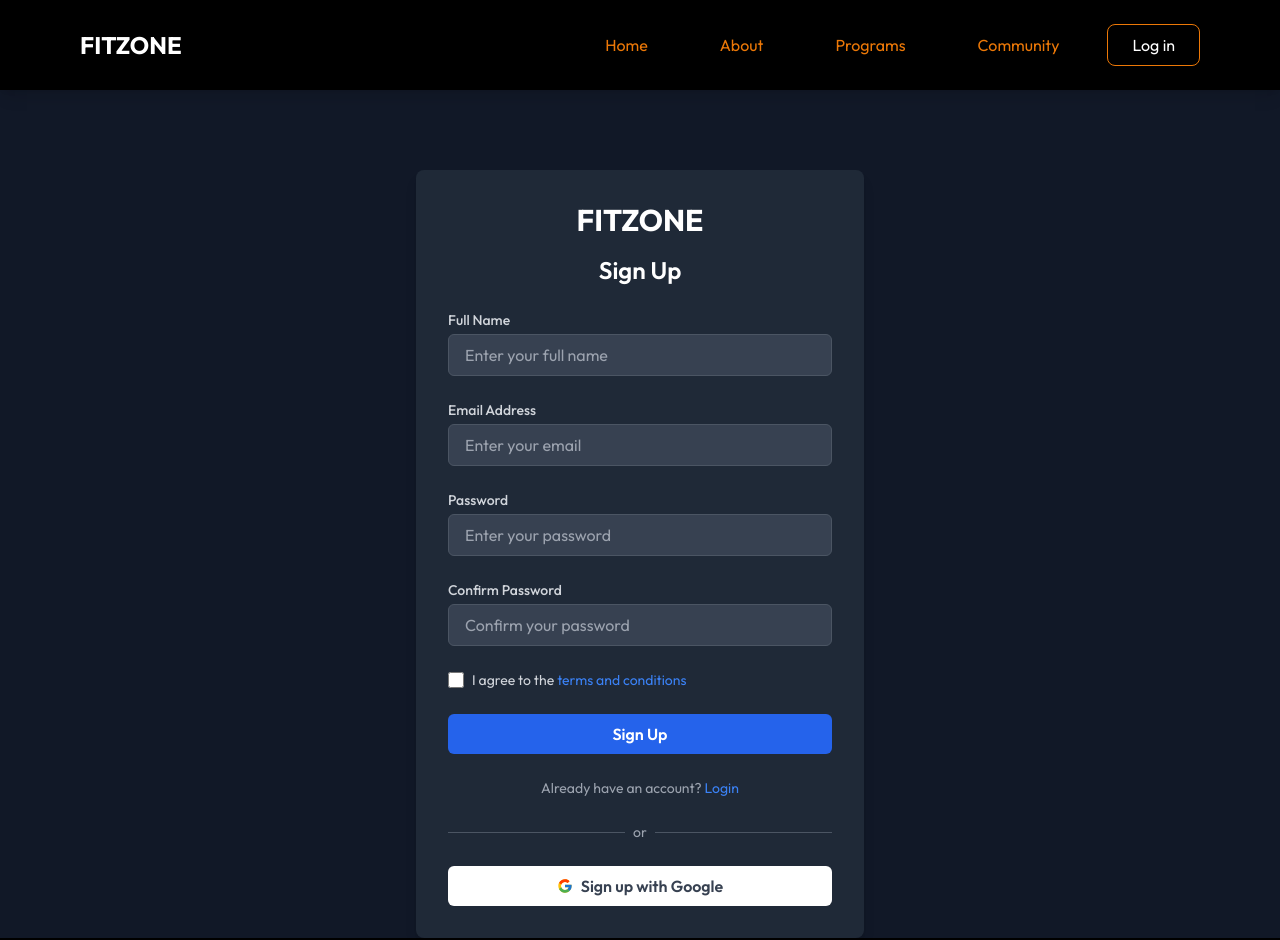
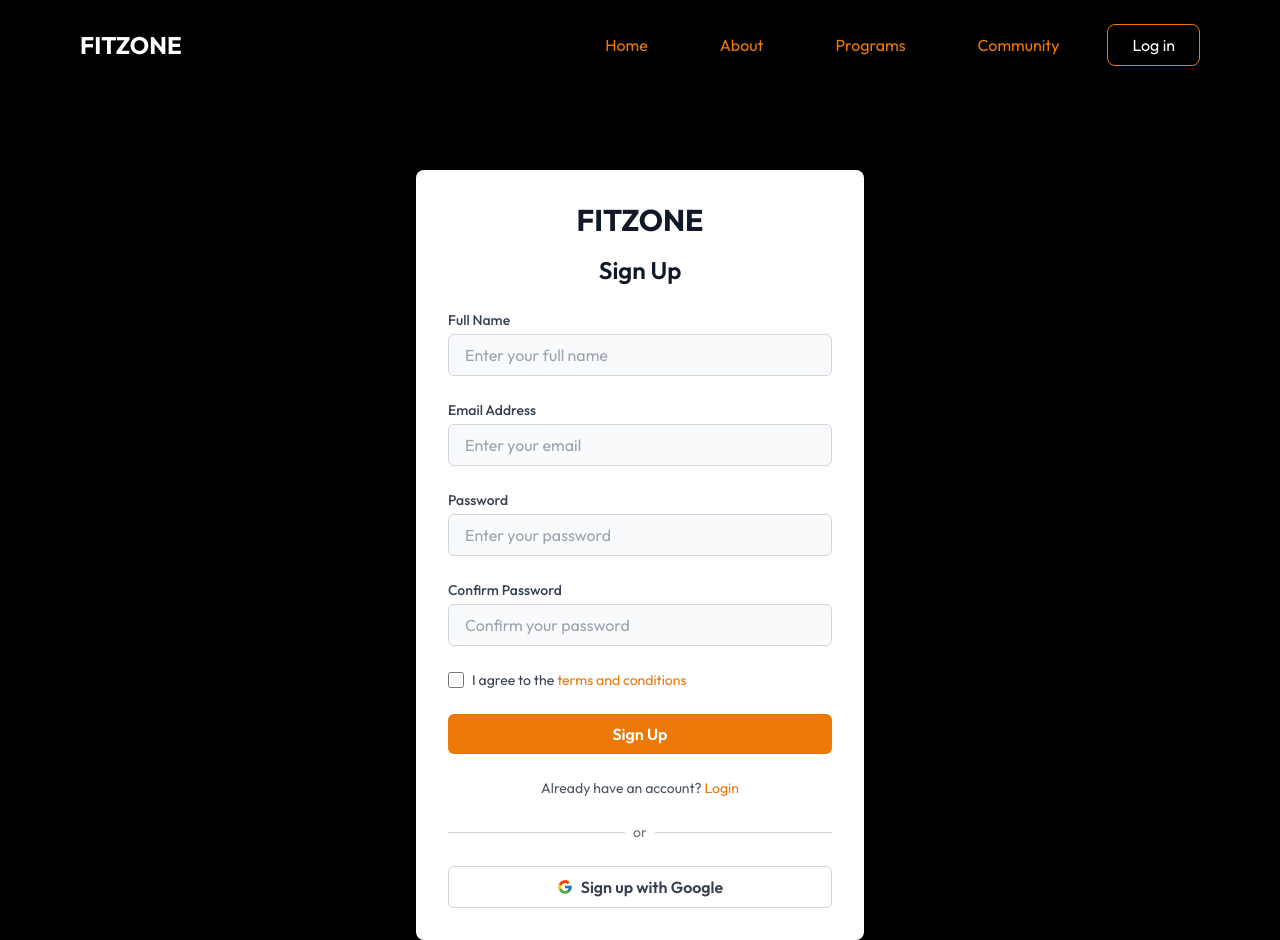
Before and after one commit to sodiqbhoy1/fitzone, a Next.js app: page /signup in a window 1280 px wide. Built offline with nearby package versions, Linux system fonts and the light colour scheme.

Commit message:
Refactor Forgot Password and About pages; add program section and Footer component

```diff
--- a/app/about/page.js
+++ b/app/about/page.js
@@ -1,8 +1,33 @@
+import Footer from "../footer/page";
 import Navbar from "../navbar/page";
 
 export default function About() {
+
+    const programs = [
+        {
+            title: "Cardio Strength",
+            description: "Cardio strength training not only builds endurance and burns calories but also enhances overall heart health and muscular performance.",
+            image: "/weight-loss.jpg",
+        },
+        {
+            title: "Fat Lose",
+            description: "Consistent fat loss is achieved through a balanced diet, regular exercise, and a commitment to healthy lifestyle choices.",
+            image: "/muscle-building.jpg",
+        },
+        {
+            title: "Nutritions",
+            description: "A comprehensive nutrition guide helps you make informed food choices to support your health, energy levels, and overall wellbeing.",
+            image: "/yoga.jpg",
+        },
+        {
+            title: "Muscle Gain",
+            description: "Muscle gain results from a combination of progressive strength training, adequate protein intake, and proper recovery.",
+            image: "/cardio.jpg",
+        },
+    ]
+
     return (
-        <div className="min-h-screen bg-gray-900">
+        <div className="min-h-screen ">
             {/* Navbar */}
             <Navbar />
 
@@ -31,6 +56,27 @@
                     </button>
                 </div>
             </section>
+
+            {/* Explore our program */}
+            <section className="py-12">
+  <h2 className="text-3xl font-bold text-center text-white mb-8">Explore Our Program</h2>
+
+  <div className="grid grid-cols-1 md:grid-cols-2 lg:grid-cols-3 gap-6 px-6">
+
+    {programs.map((program, index) => (
+      <div key={index} className=" shadow-lg rounded-lg overflow-hidden hover:shadow-xl transition-shadow duration-300 border-[1px] border-[#EC7807] ">
+        <div className="p-4">
+          <h3 className="text-xl font-semibold text-white">{program.title}</h3>
+          <p className="mt-2 text-gray-600 text-sm">{program.description}</p>
+        </div>
+      </div>
+    ))}
+
+  </div>
+</section>
+
+<Footer/>
+
         </div>
     );
 }
--- a/app/forgot-password/page.js
+++ b/app/forgot-password/page.js
@@ -2,7 +2,7 @@
 
 export default function ForgotPassword() {
     return (
-        <div className="min-h-screen bg-gray-900">
+        <div className="min-h-screen">
             {/* Navbar */}
             <Navbar />
 
@@ -24,7 +24,7 @@
 
                         <button
                             type="submit"
-                            className="w-full py-2 px-4 bg-blue-600 text-white font-semibold rounded-md hover:bg-blue-700 focus:outline-none focus:ring-2 focus:ring-blue-500"
+                            className="w-full py-2 px-4 bg-[#EC7807] text-white font-semibold rounded-md hover:bg-orange-600 focus:outline-none focus:ring-2 focus:ring-orange-500"
                         >
                             Send Reset Link
                         </button>
--- a/app/signup/page.js
+++ b/app/signup/page.js
@@ -3,47 +3,47 @@
 
 export default function Signup() {
     return (
-        <div className="min-h-screen bg-gray-900">
+        <div className="min-h-screen">
             {/* Navbar */}
             <Navbar />
 
             {/* Signup Form */}
-            <div className="flex items-center justify-center pt-20"> {/* Added padding-top to account for the navbar */}
-                <div className="bg-gray-800 p-8 rounded-lg shadow-lg w-full max-w-md">
-                    <h2 className="text-3xl font-bold text-white text-center mb-4">FITZONE</h2>
-                    <h1 className="text-2xl font-semibold text-white text-center mb-6">Sign Up</h1>
+            <div className="flex items-center justify-center pt-20">
+                <div className="bg-white p-8 rounded-lg shadow-lg w-full max-w-md">
+                    <h2 className="text-3xl font-bold text-gray-900 text-center mb-4">FITZONE</h2>
+                    <h1 className="text-2xl font-semibold text-gray-900 text-center mb-6">Sign Up</h1>
 
                     <form className="space-y-6">
                         <div>
-                            <label className="block text-sm font-medium text-gray-300">Full Name</label>
+                            <label className="block text-sm font-medium text-gray-700">Full Name</label>
                             <input
                                 type="text"
                                 placeholder="Enter your full name"
-                                className="mt-1 block w-full px-4 py-2 bg-gray-700 border border-gray-600 rounded-md text-white focus:ring-2 focus:ring-blue-500 focus:border-blue-500"
+                                className="mt-1 block w-full px-4 py-2 bg-gray-50 border border-gray-300 rounded-md text-gray-900 focus:ring-2 focus:ring-[#EC7807] focus:border-[#EC7807] outline-none"
                             />
                         </div>
                         <div>
-                            <label className="block text-sm font-medium text-gray-300">Email Address</label>
+                            <label className="block text-sm font-medium text-gray-700">Email Address</label>
                             <input
                                 type="email"
                                 placeholder="Enter your email"
-                                className="mt-1 block w-full px-4 py-2 bg-gray-700 border border-gray-600 rounded-md text-white focus:ring-2 focus:ring-blue-500 focus:border-blue-500"
+                                className="mt-1 block w-full px-4 py-2 bg-gray-50 border border-gray-300 rounded-md text-gray-900 focus:ring-2 focus:ring-[#EC7807] focus:border-[#EC7807] outline-none"
                             />
                         </div>
                         <div>
-                            <label className="block text-sm font-medium text-gray-300">Password</label>
+                            <label className="block text-sm font-medium text-gray-700">Password</label>
                             <input
                                 type="password"
                                 placeholder="Enter your password"
-                                className="mt-1 block w-full px-4 py-2 bg-gray-700 border border-gray-600 rounded-md text-white focus:ring-2 focus:ring-blue-500 focus:border-blue-500"
+                                className="mt-1 block w-full px-4 py-2 bg-gray-50 border border-gray-300 rounded-md text-gray-900 focus:ring-2 focus:ring-[#EC7807] focus:border-[#EC7807] outline-none"
                             />
                         </div>
                         <div>
-                            <label className="block text-sm font-medium text-gray-300">Confirm Password</label>
+                            <label className="block text-sm font-medium text-gray-700">Confirm Password</label>
                             <input
                                 type="password"
                                 placeholder="Confirm your password"
-                                className="mt-1 block w-full px-4 py-2 bg-gray-700 border border-gray-600 rounded-md text-white focus:ring-2 focus:ring-blue-500 focus:border-blue-500"
+                                className="mt-1 block w-full px-4 py-2 bg-gray-50 border border-gray-300 rounded-md text-gray-900 focus:ring-2 focus:ring-[#EC7807] focus:border-[#EC7807] outline-none"
                             />
                         </div>
 
@@ -51,37 +51,40 @@
                             <div className="flex items-center">
                                 <input
                                     type="checkbox"
-                                    className="h-4 w-4 text-blue-600 focus:ring-blue-500 border-gray-300 rounded"
+                                    className="h-4 w-4 text-[#EC7807] focus:ring-[#EC7807] border-gray-300 rounded"
                                 />
-                                <label className="ml-2 block text-sm text-gray-300">
-                                    I agree to the <a href="/terms" className="text-blue-500 hover:text-blue-400">terms and conditions</a>
+                                <label className="ml-2 block text-sm text-gray-700">
+                                    I agree to the{" "}
+                                    <a href="/terms" className="text-[#EC7807] hover:text-[#D96A00]">
+                                        terms and conditions
+                                    </a>
                                 </label>
                             </div>
                         </div>
 
                         <button
                             type="submit"
-                            className="w-full py-2 px-4 bg-blue-600 text-white font-semibold rounded-md hover:bg-blue-700 focus:outline-none focus:ring-2 focus:ring-blue-500"
+                            className="w-full py-2 px-4 bg-[#EC7807] text-white font-semibold rounded-md hover:bg-[#D96A00] focus:outline-none focus:ring-2 focus:ring-[#EC7807]"
                         >
                             Sign Up
                         </button>
 
-                        <p className="text-sm text-gray-400 text-center">
+                        <p className="text-sm text-gray-600 text-center">
                             Already have an account?{" "}
-                            <a href="/login" className="text-blue-500 hover:text-blue-400">
+                            <a href="/login" className="text-[#EC7807] hover:text-[#D96A00]">
                                 Login
                             </a>
                         </p>
 
                         <div className="flex items-center justify-center space-x-2">
-                            <span className="h-px bg-gray-600 flex-1"></span>
-                            <span className="text-sm text-gray-400">or</span>
-                            <span className="h-px bg-gray-600 flex-1"></span>
+                            <span className="h-px bg-gray-300 flex-1"></span>
+                            <span className="text-sm text-gray-500">or</span>
+                            <span className="h-px bg-gray-300 flex-1"></span>
                         </div>
 
                         <button
                             type="button"
-                            className="w-full py-2 px-4 bg-white text-gray-700 font-semibold rounded-md hover:bg-gray-100 focus:outline-none focus:ring-2 focus:ring-gray-500 flex items-center justify-center"
+                            className="w-full py-2 px-4 bg-white text-gray-700 font-semibold rounded-md hover:bg-gray-100 focus:outline-none focus:ring-2 focus:ring-gray-500 flex items-center justify-center border border-gray-300"
                         >
                             <FcGoogle className="mr-2" />
                             Sign up with Google
```
Also changed, not shown: app/login/page.js (+19 -19 lines).
